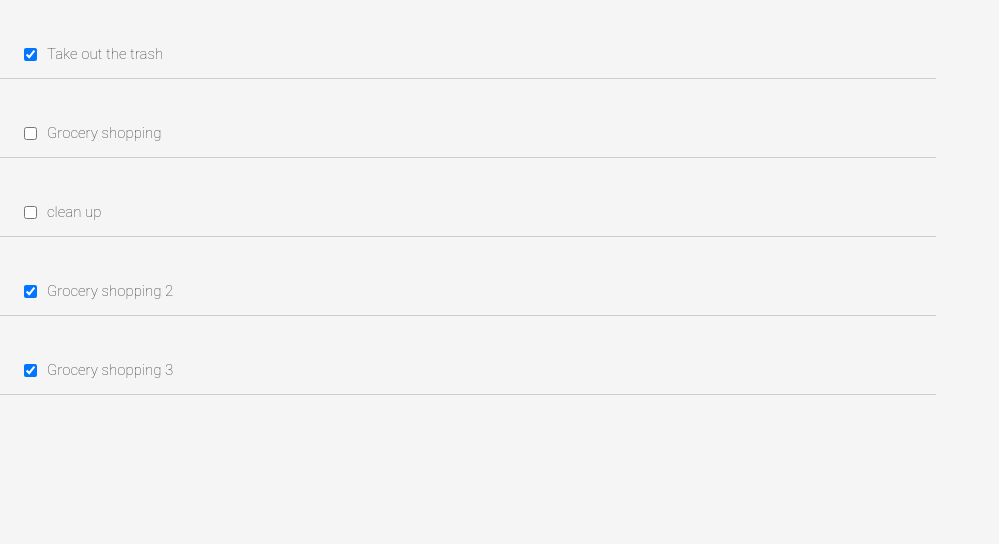
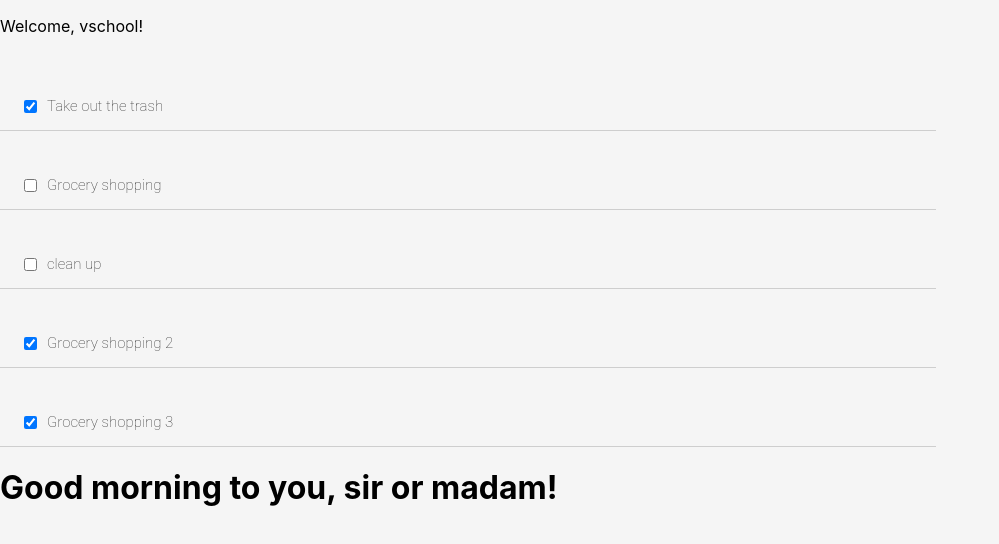
Before and after one commit to Noppagorn/learn-react-js, a React (Create React App) app: page / in a window 1280 px wide. Shown: the top 544 px of the page, without its empty margins (0-999 px from the left). Built offline with nearby package versions, Linux system fonts and the light colour scheme.

Commit message:
finish 25 Class-based Components Practice

```diff
--- a/src/App.js
+++ b/src/App.js
@@ -1,12 +1,12 @@
 import logo from './logo.svg';
 import './App.css';
-import React from "react"
+import React, { Component } from "react"
 
 
 import './components/style.css'
 
 import MyInfo from "./components/MyInfo.js"
-import Header from "./components/Header.js"
+// import Header from "./components/Header.js"
 import Hello from "./components/hello.js"
 import Footer from "./components/Footer.js"
 import Contact from "./components/Contact"
@@ -32,10 +32,43 @@
     const date = new Date();
     return (
     <div>
+      <Header username="vschool"></Header>
       <Todo items={todoData}></Todo>
+      <Greeting></Greeting>
     </div>
     )
   }
 }
 
+class Header extends React.Component {
+  render(){
+    return (
+    <header>
+        <p>Welcome, {this.props.username}!</p>
+      </header>
+    )
+  }
+}
+
+class Greeting extends Component {
+  render () {
+    const date = new Date()
+    const hours = date.getHours()
+    let timeOfDay
+
+    if (hours < 12){
+      timeOfDay = "morning"
+    }
+    else if (hours >= 12 && hours < 17){
+      timeOfDay = "afternoon"
+    }
+    else{
+      timeOfDay = "night"
+    }
+
+    return (
+      <h1> Good {timeOfDay} to you, sir or madam!</h1>
+    )
+  }
+}
 export default App;
```
Also changed, not shown: 1 other file (tests, documents, lock files or other folders).
